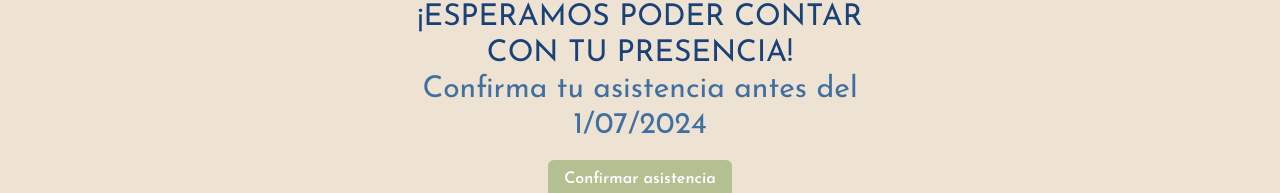
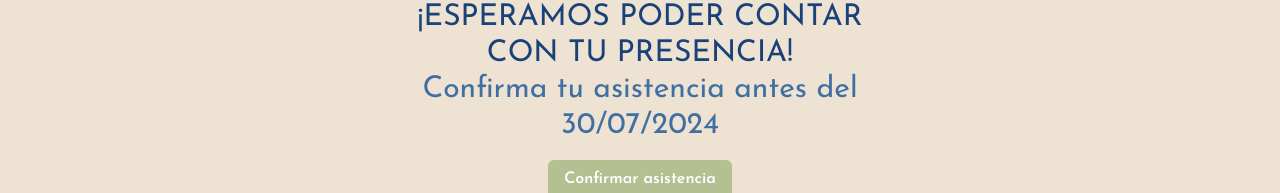
Before and after one commit to Majoissa/reserva-la-fecha, a React (Create React App) app: page /Boda/MarYGonza in a window 1280 px wide. Shown: the part 2467-2660 px from the top of the page. Built offline with nearby package versions, Linux system fonts and the light colour scheme; a web font is replaced by a local one.

Commit message:
correccion fecha!

```diff
--- a/src/Components/MarYGonza/MarYGonza.js
+++ b/src/Components/MarYGonza/MarYGonza.js
@@ -46,7 +46,7 @@ const MarYGonza = () => {
       />
       <EventAssistance
         phrase={"¡Esperamos poder contar con tu presencia!"}
-        confirm={"Confirma tu asistencia antes del 1/07/2024"}
+        confirm={"Confirma tu asistencia antes del 30/07/2024"}
         url={"https://forms.gle/UsPPDQSExwq1McaV9"}
         drescode={"Dresscode"}
         text={"Formal- elegante"}
```
